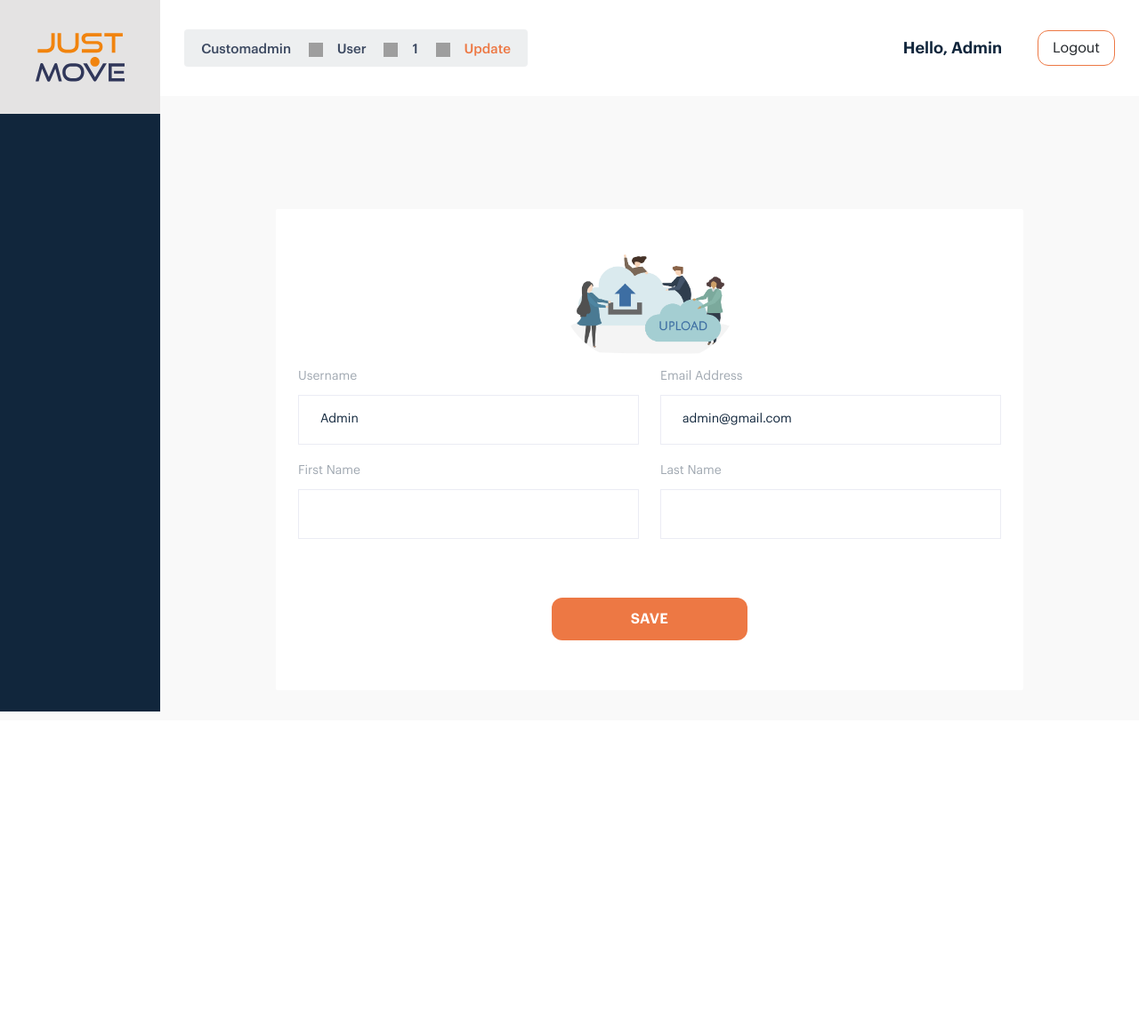
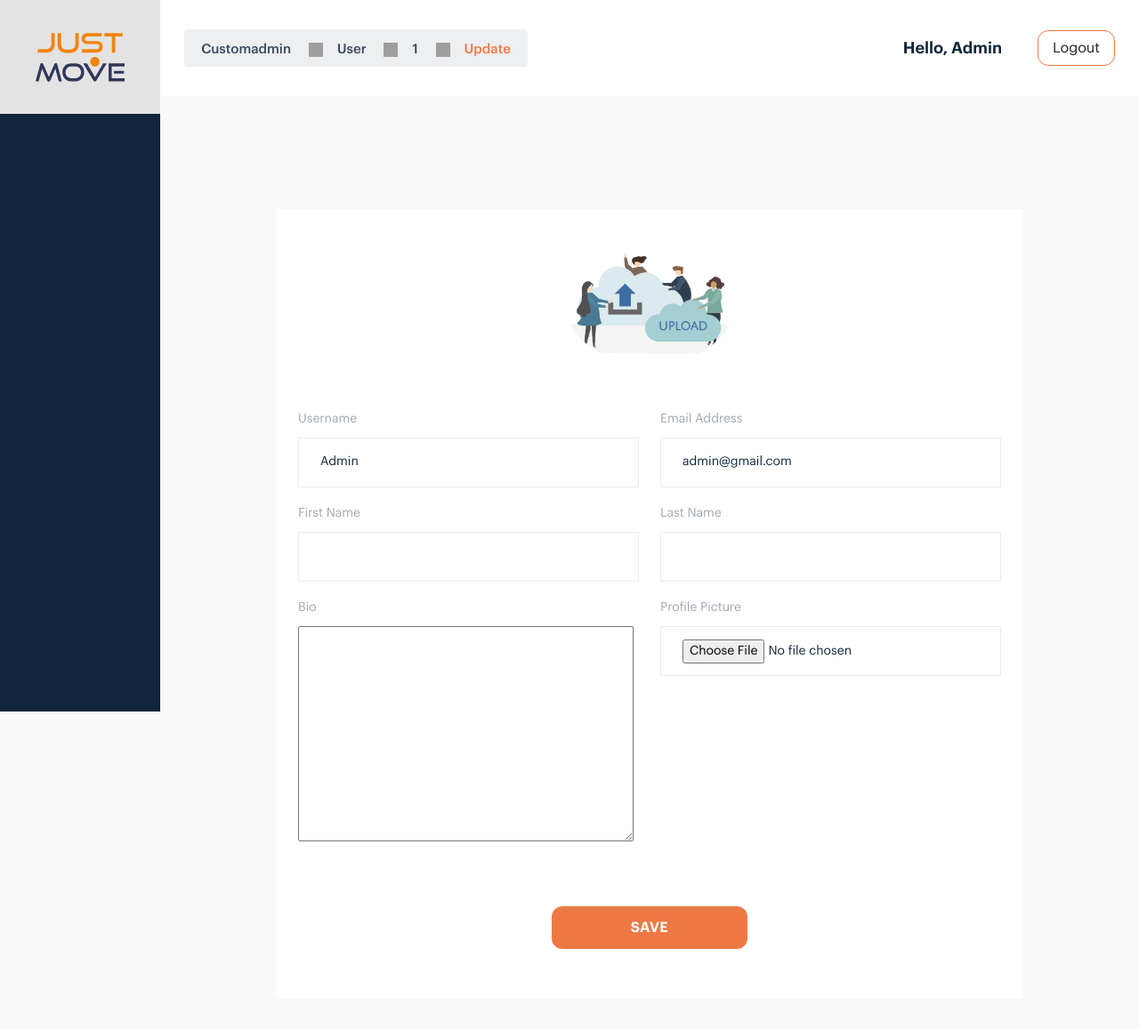
Before and after one commit to Vivek1Citrusbug/Django_Custom_Admin, a Django app: page /customadmin/user/1/update/ in a window 1280 px wide. Shown: the whole page at 89% size. Before the commit the page ends 800 px from the top, so only its background shows below. Run offline with Django 5.2, Linux system fonts and the light colour scheme; a user stored in the database is signed in; data comes from the database, SQL or seed files in the repository; some libraries are stand-ins or nearby versions; grey boxes are pictures that could not be loaded.

Commit message:
profile picture upload functionality added

```diff
--- a/blog_post_management_system/customadmin/forms/users.py
+++ b/blog_post_management_system/customadmin/forms/users.py
@@ -7,6 +7,7 @@ from django.forms import ModelForm
 from django.utils.translation import gettext_lazy as _
 from django.contrib.auth.models import User
 from django.forms.widgets import PasswordInput, TextInput
+from accounts.models import UserProfile
 
 USER_NAME_REGEX = r'^[a-zA-Z0-9_-]{3,20}$'
 EMAIL_REGEX = r'^[a-zA-Z0-9._%+-]+@[a-zA-Z0-9.-]+\.[a-zA-Z]{2,}$'
@@ -100,3 +101,19 @@ class UpdateUserForm(ModelForm):
         if commit:
             instance.save()
         return instance
+
+
+class UserProfileForm(forms.ModelForm):
+    class Meta:
+        model = UserProfile
+        fields = ["bio", "profile_picture"]
+
+    def clean(self) -> Dict[str, Any]:
+        cleaned_data = super().clean()
+        return cleaned_data
+
+    def save(self, commit=True):
+        instance = super().save(commit=False)
+        if commit:
+            instance.save()
+        return instance
--- a/blog_post_management_system/customadmin/templates/admin/user_update.html
+++ b/blog_post_management_system/customadmin/templates/admin/user_update.html
@@ -17,7 +17,7 @@
     </a>
   </div>
 
-  <div class="rw_inner_form_inner_area container">
+  {% comment %} <div class="rw_inner_form_inner_area container">
 
     <div class="rw_inn_form_box">
       <form action="" method="post" novalidate>
@@ -52,7 +52,120 @@
         </div>
       </form>
 
-      {% endblock %}
+
+    </div>
+  </div> {% endcomment %}
+
+  {% comment %} <h2>Update User Profile</h2>
+  <form method="POST" enctype="multipart/form-data">
+    {% csrf_token %}
+
+    <!-- User Form (for user-related fields like username, email) -->
+    <div class="form-group">
+      <label for="id_username">Username</label>
+      {{ form.username }}
+    </div>
+
+    <div class="form-group">
+      <label for="id_first_name">First Name</label>
+      {{ form.first_name }}
+    </div>
+
+    <div class="form-group">
+      <label for="id_last_name">Last Name</label>
+      {{ form.last_name }}
+    </div>
+
+    <div class="form-group">
+      <label for="id_email">Email</label>
+      {{ form.email }}
+    </div>
+
+    <hr>
+
+    <!-- Profile Form (for profile-related fields like bio and profile picture) -->
+    <div class="form-group">
+      <label for="id_bio">Bio</label>
+      {{ profile_form.bio }}
+    </div>
+
+    <div class="form-group">
+      <label for="id_profile_picture">Profile Picture</label>
+      {{ profile_form.profile_picture }}
+    </div>
+
+    <button type="submit" class="btn btn-primary">Update Profile</button>
+  </form> {% endcomment %}
+
+  <div class="rw_inner_form_inner_area container">
+    <div class="rw_inn_form_box">
+      <form method="POST" enctype="multipart/form-data" novalidate>
+        {% csrf_token %}
+
+        <!-- Profile Picture Section -->
+        <div class="col-lg-12 col-md-6">
+          <div class="rw_form_inputs d-flex justify-content-center">
+            <img
+              onclick="$('#id_image').click()"
+              class="w-25"
+              style="border-radius: 50%; cursor: pointer"
+              src="{% if form.image.value %}{{ form.image.value.url }}{% else %}{% static '/images/uplaod-image.jpg' %}{% endif %}"
+              alt="Profile Picture"
+            />
+          </div>
+        </div>
+
+        <div class="row mt-5">
+          <!-- User Fields (Username, First Name, Last Name, Email) -->
+          {% for f in form %}
+            {% if not f.name == "image" %}
+              <div class="col-lg-6 col-md-6">
+                <div class="rw_form_inputs">
+                  <label class="rw_form_label">{{ f.label }}</label>
+                  <div class="rw_input">
+                    {{ f }}
+                    <span class="text-danger">{{ f.errors }}</span>
+                    <span class="input_icon business"></span>
+                  </div>
+                </div>
+              </div>
+            {% endif %}
+          {% endfor %}
+        </div>
+
+        <div class="row">
+          <!-- User Profile Fields (Bio) -->
+          <div class="col-lg-6 col-md-6">
+            <div class="rw_form_inputs">
+              <label class="rw_form_label">{{ profile_form.bio.label }}</label>
+              <div class="rw_input">
+                {{ profile_form.bio }}
+                <span class="text-danger">{{ profile_form.bio.errors }}</span>
+                <span class="input_icon business"></span>
+              </div>
+            </div>
+          </div>
+
+          <!-- Profile Picture Section (Profile Picture Upload) -->
+          <div class="col-lg-6 col-md-6">
+            <div class="rw_form_inputs">
+              <label class="rw_form_label">{{ profile_form.profile_picture.label }}</label>
+              <div class="rw_input">
+                {{ profile_form.profile_picture }}
+                <span class="text-danger">{{ profile_form.profile_picture.errors }}</span>
+                <span class="input_icon business"></span>
+              </div>
+            </div>
+          </div>
+        </div>
+
+        <!-- Save Button -->
+        <div class="rw_save_btn">
+          <button type="submit" class="rw_btn">Save</button>
+        </div>
+      </form>
     </div>
   </div>
+
 </div>
+{% endblock %}
--- a/blog_post_management_system/customadmin/views/views.py
+++ b/blog_post_management_system/customadmin/views/views.py
@@ -21,6 +21,9 @@ from django.utils.decorators import method_decorator
 from django.contrib.auth.decorators import login_required
 from django.contrib.auth import logout,login
 from accounts.models import UserProfile
+from django.views.generic import DetailView, UpdateView
+from customadmin.forms.users import UserProfileForm
+from django.urls import reverse_lazy
 
 class MyLoginView(LoginView):
     template_name = "admin/admin_login.html"
@@ -183,16 +186,64 @@ class MyUserDeleteView(View):
         return super(self.__class__, self).dispatch(request, *args, **kwargs)
 
 class UpdateUserView(MyUpdateView):
+
     model = User
     form_class = UpdateUserForm
-    template_name = "admin/user_update.html"
+    template_name = 'admin/user_update.html'
+    success_url = reverse_lazy('user:user-list')
 
-    def get_initial(self) -> dict:
-        initial = super().get_initial()
-        return initial
+    def get_object(self):
+        user = super().get_object()
+        user_profile, created = UserProfile.objects.get_or_create(user=user)
+        user.profile = user_profile
+        return user
+
+    def get_context_data(self, **kwargs):
+        context = super().get_context_data(**kwargs)
+        context['profile_form'] = UserProfileForm(instance=self.object.profile)
+        return context
+
+    def form_valid(self, form):
+        user_form = form.save(commit=False)
+        user_form.save()
+        profile_form = UserProfileForm(self.request.POST, self.request.FILES, instance=self.object.profile)
+        if profile_form.is_valid():
+            profile_form.save()
+        return redirect(self.success_url)
+
+
+
+
+
 
 class UserProfileView(MyUpdateView):
     model = User
     template_name = "admin/user_detail.html"
-    # form_class = UpdateUserForm
     fields = ['username','first_name', 'last_name', 'email']
+
+
+# class ProfileDetailView(LoginRequiredMixin, DetailView):
+#     """This view is used for listing profile details"""
+
+#     model = UserProfile
+#     template_name = "admin/user_detail.html"
+#     context_object_name = "profile"
+
+#     def get_object(self):
+#         profile, created = UserProfile.objects.get_or_create(user=self.request.user)
+#         return profile
+
+
+class ProfileUpdateView(LoginRequiredMixin, UpdateView):
+    """This view is used for profile update"""
+
+    model = UserProfile
+    form_class = UserProfileForm
+    template_name = "accounts/edit_profile.html"
+
+    def get_success_url(self):
+        return reverse_lazy("profile")
+
+    def get_object(self):
+        profile, created = UserProfile.objects.get_or_create(user=self.request.user)
+        return profile
```
Also changed, not shown: blog_post_management_system/customadmin/templates/admin/user_list.html (+0 -12 lines), blog_post_management_system/static/profiles/profile_pictures/user_OjJ0ZNP.jpg (added), blog_post_management_system/static/profiles/profile_pictures/user_x4M14yc.jpg (added), blog_post_management_system/static/profiles/profile_pictures/user_xCyq77x.jpg (added).
